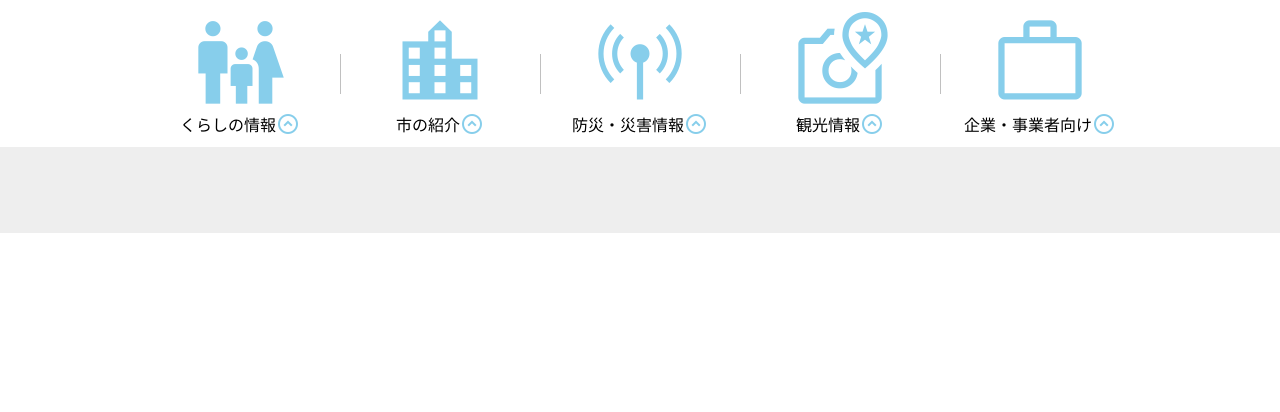
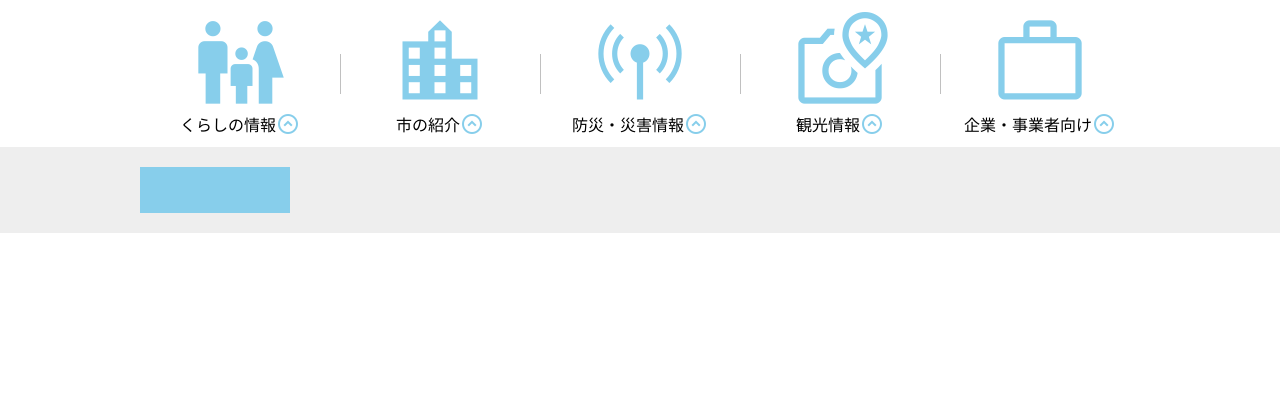
Before and after one commit to kazuki6723/local-government-page, a PHP site: page / in a window 1280 px wide. Shown: the part 727-1139 px from the top of the page. Run offline with PHP 8.4, Linux system fonts and the light colour scheme; style sheets or scripts are compiled from the project's sources.

Commit message:
news-barのタイトル領域を追加

```diff
--- a/css/news-bar.css
+++ b/css/news-bar.css
@@ -10,4 +10,12 @@
   width: 1000px;
   height: 100%;
   display: flex;
+}
+.news-bar-container .news-bar-box .news-bar.title-container {
+  width: 150px;
+  height: 100%;
+  display: flex;
+  justify-content: center;
+  align-items: center;
+  background-color: skyblue;
 }/*# sourceMappingURL=news-bar.css.map */
--- a/index.html
+++ b/index.html
@@ -229,7 +229,9 @@
     </nav>
 
     <section class="news-bar-container">
-      <div class="news-bar-box"></div>
+      <div class="news-bar-box">
+        <div class="news-bar title-container"></div>
+      </div>
     </section>
 
     <script
--- a/scss/news-bar.scss
+++ b/scss/news-bar.scss
@@ -1,5 +1,6 @@
 $news-bar-height: 46px;
 $news-bar-box-width: 1000px;
+$title-container-width: 150px;
 
 .news-bar-container {
   width: 100%;
@@ -13,5 +14,14 @@ $news-bar-box-width: 1000px;
     width: $news-bar-box-width;
     height: 100%;
     display: flex;
+
+    & .news-bar.title-container {
+      width: $title-container-width;
+      height: 100%;
+      display: flex;
+      justify-content: center;
+      align-items: center;
+      background-color: skyblue;
+    }
   }
 }
```
Also changed, not shown: 1 other file.
